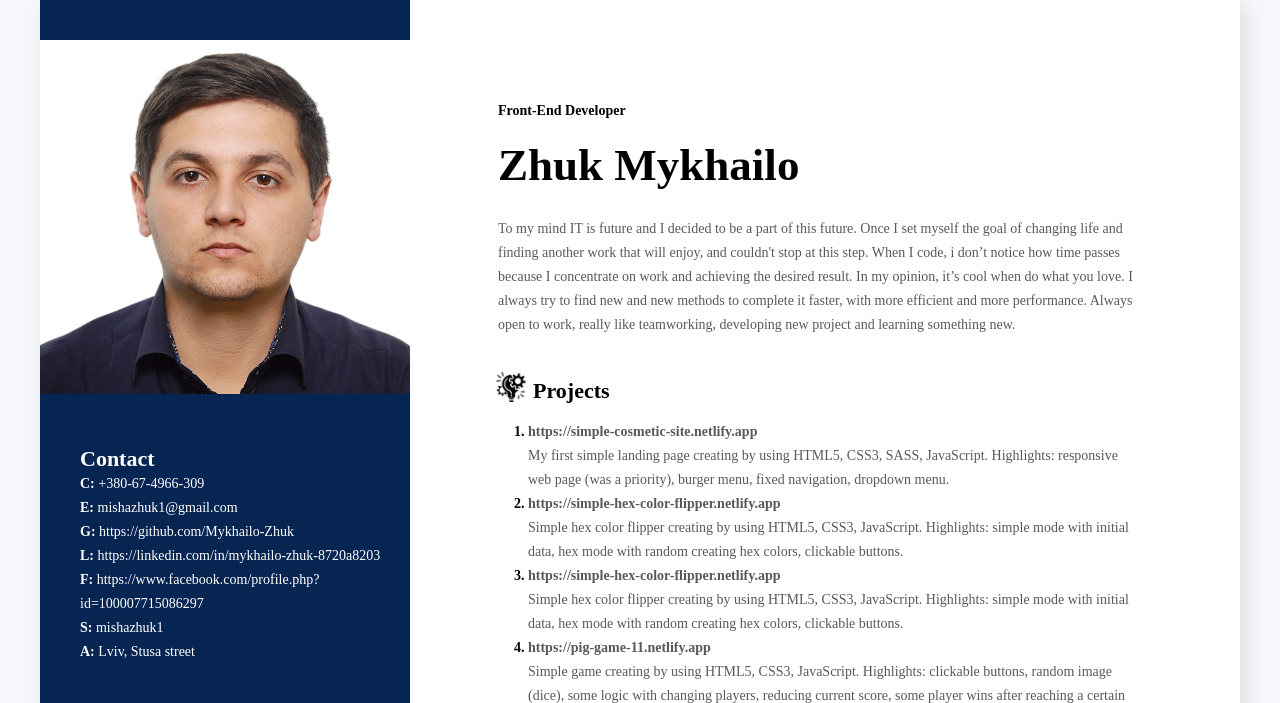
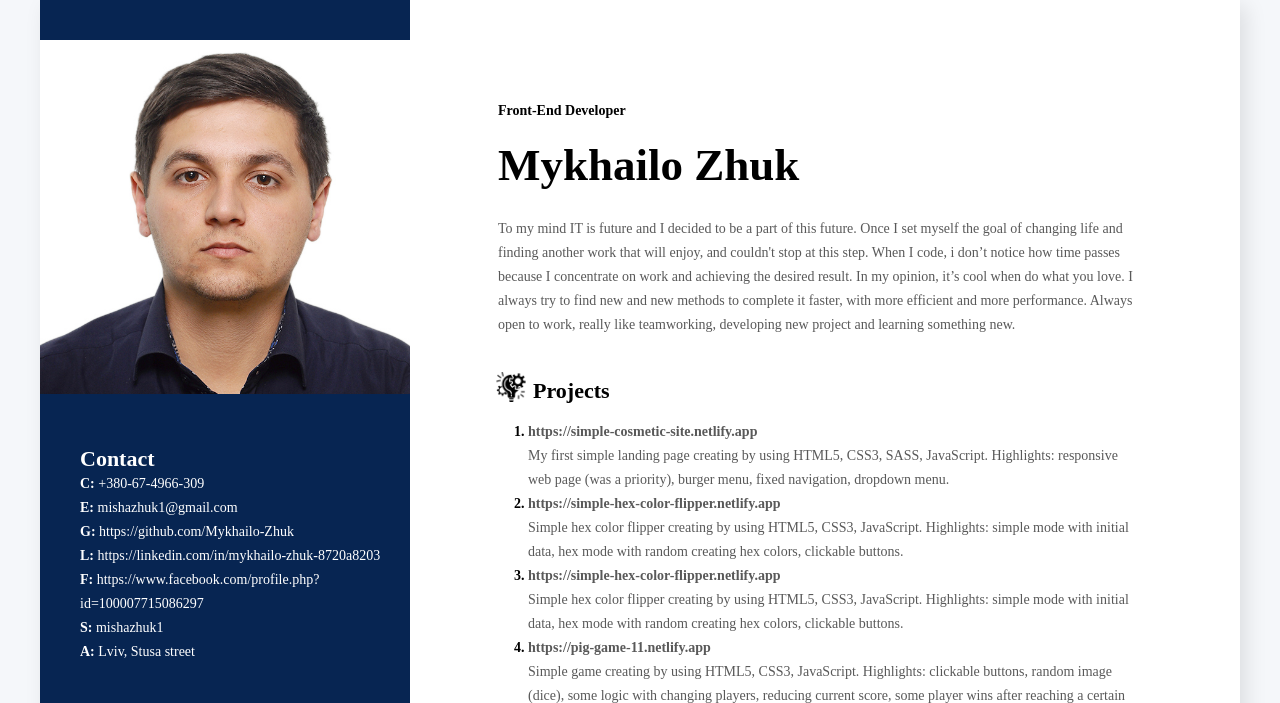
Before and after one commit to Mykhailo-Zhuk/My-CV, a plain HTML site: page index.html in a window 1280 px wide. Shown: the top 703 px of the page. Drawn offline with Linux system fonts and the light colour scheme.

Commit message:
added new data

```diff
--- a/index.html
+++ b/index.html
@@ -100,7 +100,7 @@
             <header class="header">
               <!--Header-->
               <h5>Front-End Developer</h5>
-              <h1>Zhuk Mykhailo</h1>
+              <h1>Mykhailo Zhuk</h1>
               <p>
                 To my mind IT is future and I decided to be a part of this future. Once I set myself
                 the goal of changing life and finding another work that will enjoy, and couldn't
```
